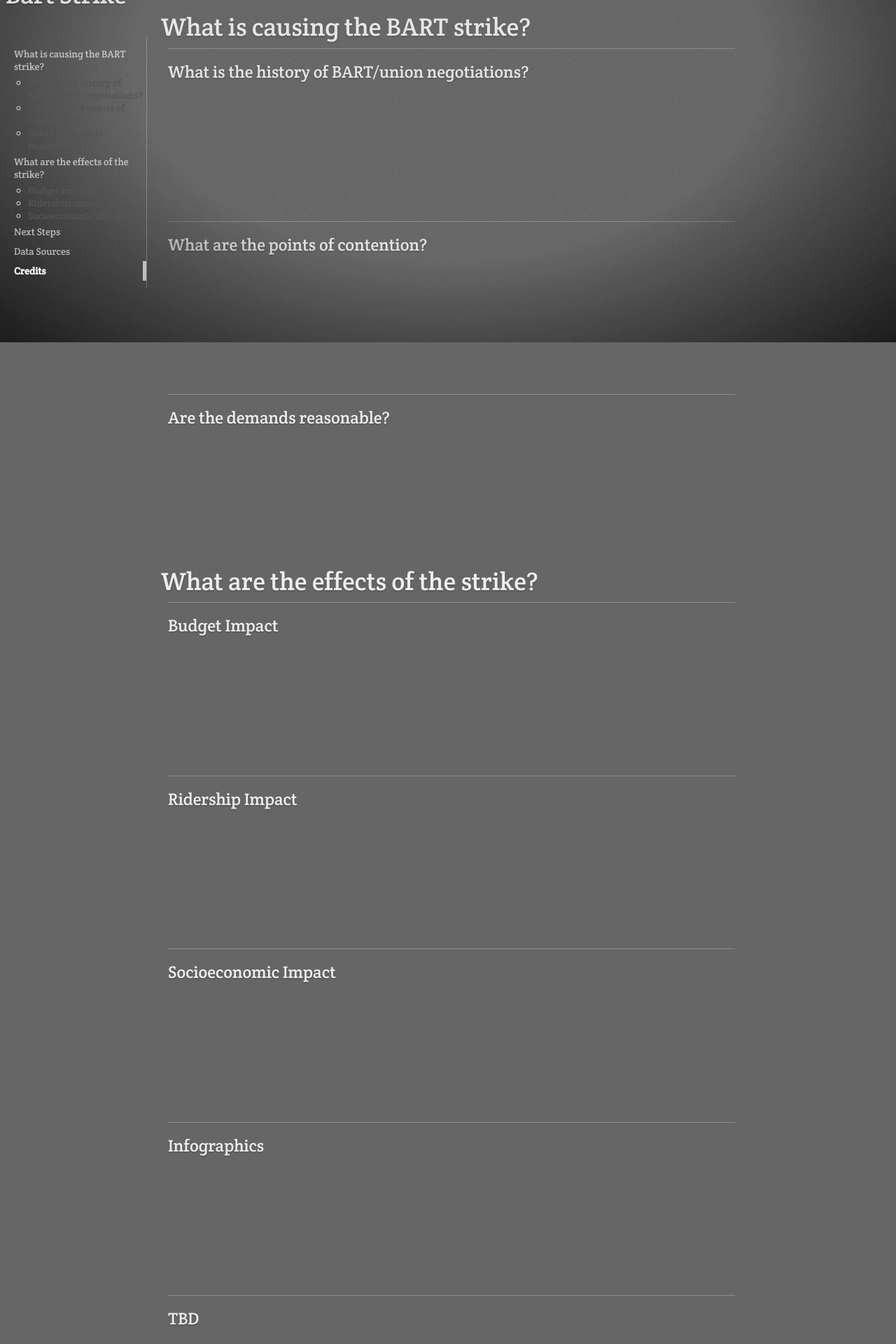
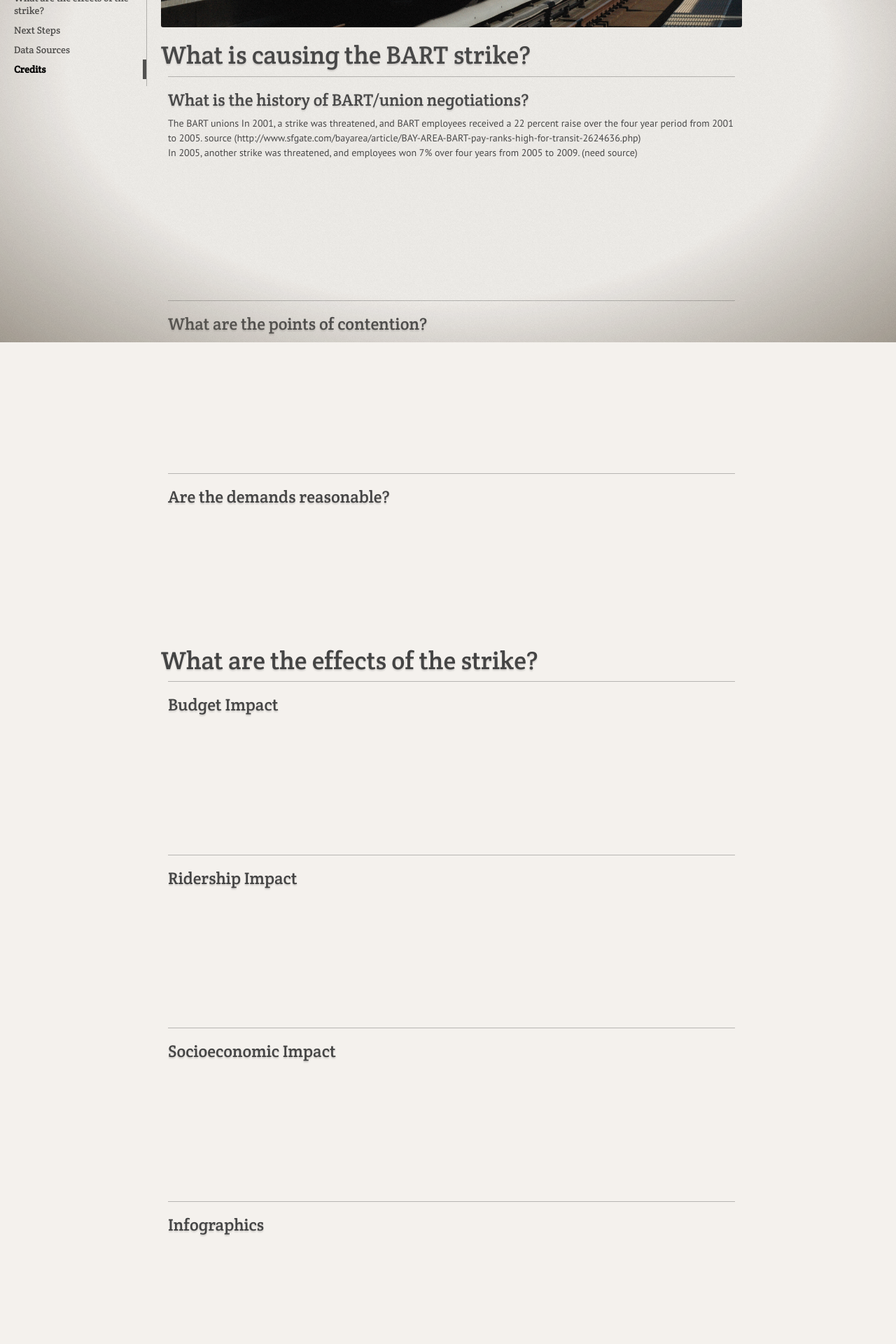
Before and after one commit to enjalot/bart, a PHP site: page /site/index.html in a window 1280 px wide. Shown: the part 311-2231 px from the top of the page at 70% size. Run offline with PHP 8.4, Linux system fonts and the light colour scheme; some libraries are stand-ins or nearby versions; some web fonts are replaced.

Commit message:
edit site content

```diff
--- a/site/css/main.css
+++ b/site/css/main.css
@@ -86,28 +86,28 @@ textarea {
   padding-top:    10px;
   padding-bottom: 10px;
   /*text-shadow: 0 1px 0 #aaa;*/
-  border-right: solid 1px rgba(255,255,255,0.25);
+  border-right: solid 1px rgba(0,0,0,0.25);
 }
 
 /* All levels of nav */
 .sidebar .nav > li > a {
   display: block;
-  color: rgba(255,255,255,0.65);
+  color: rgba(0,0,0,0.65);
   padding: 5px 20px;
 }
 .sidebar .nav > li > a:hover,
 .sidebar .nav > li > a:focus {
   text-decoration: none;
   background-color: rgba(0,0,0,0.10);
-  border-right: solid 1px rgba(255,255,255,0.85);
+  border-right: solid 1px rgba(0,0,0,0.85);
 }
 .sidebar .nav > .active > a,
 .sidebar .nav > .active:hover > a,
 .sidebar .nav > .active:focus > a {
   font-weight: bold;
-  color: rgba(255,255,255,1);
+  color: rgba(0,0,0,1);
   background-color: transparent;
-  border-right: 5px solid rgba(255,255,255,0.65);
+  border-right: 5px solid rgba(0,0,0,0.65);
 }
 
 /* Nav: second level (shown on .active) */
@@ -176,8 +176,8 @@ textarea {
    }
 
    .vignette {
-       background-image: -webkit-radial-gradient(50% 50%, ellipse, rgba(0,0,0,0) 50%, rgba(0,0,0,0.8) 100%);
-       background-image: radial-gradient(50% 50%, ellipse, rgba(0,0,0,0) 50%, rgba(0,0,0,0.8) 100%);
+       background-image: -webkit-radial-gradient(50% 50%, ellipse, rgba(255,255,255,0) 60%, rgba(120,110,95,0.65) 100%);
+       background-image: radial-gradient(50% 50%, ellipse, rgba(255,255,255,0) 60%, rgba(120,110,95,0.65) 100%);
    }
 
    .noise {
@@ -245,14 +215,14 @@ body {
     font-family: 'Crete Round', serif;
     font-weight: 400;
     font-size: 14px;
-    color: #eee;
-    background-color: #666;
+    color: #444;
+    background-color: #F4F1ED;
 }
 
 h1, h2, h3 {
     font-family: 'Crete Round', serif !important;
     font-weight: 700;
-    color: #eee;
+    color: #444;
     text-shadow: 0px 2px 2px rgba(0,0,0,0.15);
 }
 
@@ -262,6 +232,10 @@ h2 {
 
 h3 {
     font-size: 18px !important;
+}
+
+p {
+    font-family: 'PT Sans', sans-serif;
 }
 
 img {
@@ -311,7 +285,7 @@ a:active, a:hover  {
 }
 
 .section {
-    border-top: solid 1px rgba(255,255,255,0.25);
+    border-top: solid 1px rgba(0,0,0,0.25);
     margin: 10px 10px 200px 10px;
 }
 
--- a/site/index.html
+++ b/site/index.html
@@ -39,6 +39,9 @@
 <div id="content">
 
     <div id="intro">
+            <div id="intro-text">
+                Making Sense of the BART Strike
+            </div>
     </div>
 
 <!--CHAPTER ZERO - intro -->
@@ -46,7 +49,12 @@
         <h1>What is causing the BART strike?</h1>
         <div id="chapter-00a" class="section">
             <h2>What is the history of BART/union negotiations?</h2>
+            <p>The BART unions
+                In 2001, a strike was threatened, and BART employees received a 22 percent raise over the four year period from 2001 to 2005. source (http://www.sfgate.com/bayarea/article/BAY-AREA-BART-pay-ranks-high-for-transit-2624636.php)
 
+                <br />In 2005, another strike was threatened, and employees won 7% over four years from 2005 to 2009. (need source)
+
+                </p>
 
 
         </div>
@@ -119,11 +127,13 @@
             </div>
 
             <div id="sidebar" class="sidebar" data-spy="affix" data-offset-top="100">
-                <div id="title"><a href="index.html">Making Sense of the Bart Strike</a></div>
                 <ul class="sidenav nav">
                     <li>
-                        <a href="#chapter-00">What is causing the BART strike?</a>
-                        <ul>
+                        <a href="#content">What is this?</a>
+                    </li>
+                    <li>
+                        <a href="#chapter-00">What is causing the threat of strike?</a>
+                        <ul class="nav">
                             <li><a href="#chapter-00a">What is the history of BART/union negotiations?</a></li>
                             <li><a href="#chapter-00b">What are the points of contention?</a></li>
                             <li><a href="#chapter-00c">Are the demands reasonable?</a></li>
@@ -131,7 +141,7 @@
                     </li>
                     <li>
                         <a href="#chapter-01">What are the effects of the strike?</a>
-                        <ul>
+                        <ul class="nav">
                             <li><a href="#chapter-01a">Budget Impact</a></li>
                             <li><a href="#chapter-01b">Ridership impact</a></li>
                             <li><a href="#chapter-01c">Socioeconomic impact</a></li>
```
Also changed, not shown: other parts of site/css/main.css (+11 -55 lines), data/README.md.
